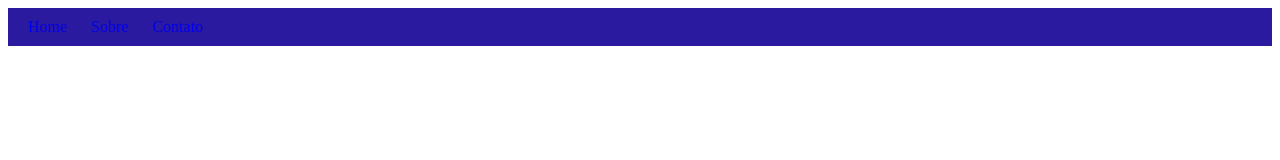
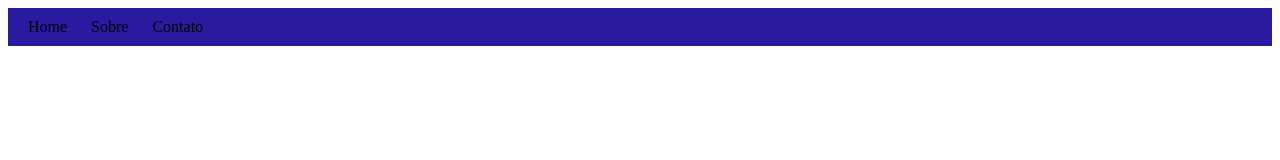
Before and after one commit to ItaloLibertucci/site_html, a plain HTML site: page index.html in a window 1280 px wide. Drawn offline with Linux system fonts and the light colour scheme.

Commit message:
Trocando as cores dos links

```diff
--- a/index.html
+++ b/index.html
@@ -8,9 +8,9 @@
 <body>
     <header style="background-color: rgb(42, 26, 159);width: 100%;color: rgb(19, 10, 10);padding: 10px 0">
         <nav style="width: 40%;">
-        <a href="#"style="margin-left: 20px;text-decoration:none;">Home</a>
-        <a href="#"style="margin-left: 20px;text-decoration:none;">Sobre</a>
-        <a href="#"style="margin-left: 20px;text-decoration:none;">Contato</a>
+        <a href="#"style="margin-left: 20px;text-decoration:none;color:black">Home</a>
+        <a href="#"style="margin-left: 20px;text-decoration:none;color:black">Sobre</a>
+        <a href="#"style="margin-left: 20px;text-decoration:none;color:black">Contato</a>
 
         </nav>
     </header>
```
